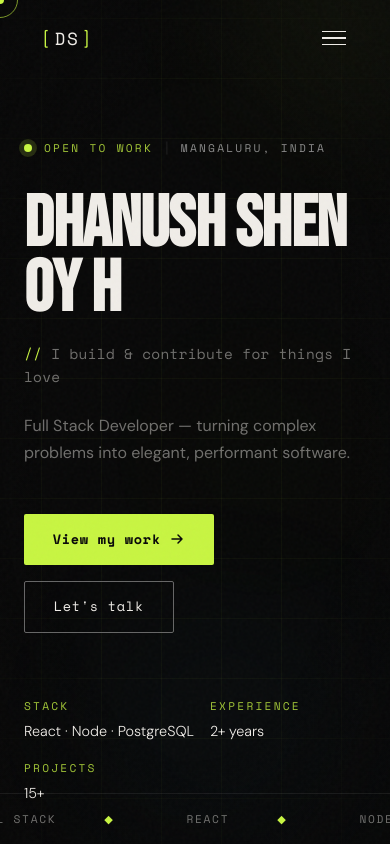
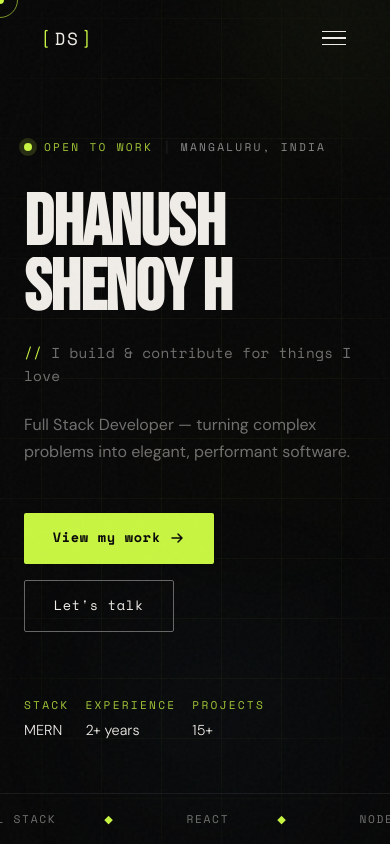
Before and after one commit to abbysallord/dhanush-shenoy-h, a React (Vite) app: page / in a window 390 px wide. Shown: the top 844 px of the page. Built offline with nearby package versions, Linux system fonts and the light colour scheme.

Commit message:
fixed most of the bugs and made it fully responsive

```diff
--- a/src/components/Hero.css
+++ b/src/components/Hero.css
@@ -20,8 +20,8 @@
   position: absolute;
   inset: 0;
   background-image:
-    linear-gradient(rgba(200,245,66,0.04) 1px, transparent 1px),
-    linear-gradient(90deg, rgba(200,245,66,0.04) 1px, transparent 1px);
+    linear-gradient(rgba(200, 245, 66, 0.04) 1px, transparent 1px),
+    linear-gradient(90deg, rgba(200, 245, 66, 0.04) 1px, transparent 1px);
   background-size: 60px 60px;
   mask-image: radial-gradient(ellipse 80% 80% at 50% 50%, black 40%, transparent 100%);
 }
@@ -37,7 +37,7 @@
 .hero-orb-1 {
   width: 500px;
   height: 500px;
-  background: radial-gradient(circle, rgba(200,245,66,0.5) 0%, transparent 70%);
+  background: radial-gradient(circle, rgba(200, 245, 66, 0.5) 0%, transparent 70%);
   top: -100px;
   right: -100px;
   animation-delay: 0s;
@@ -46,7 +46,7 @@
 .hero-orb-2 {
   width: 400px;
   height: 400px;
-  background: radial-gradient(circle, rgba(100,200,255,0.3) 0%, transparent 70%);
+  background: radial-gradient(circle, rgba(100, 200, 255, 0.3) 0%, transparent 70%);
   bottom: -50px;
   left: 10%;
   animation-delay: -3s;
@@ -56,7 +56,7 @@
 .hero-orb-3 {
   width: 300px;
   height: 300px;
-  background: radial-gradient(circle, rgba(200,245,66,0.2) 0%, transparent 70%);
+  background: radial-gradient(circle, rgba(200, 245, 66, 0.2) 0%, transparent 70%);
   top: 40%;
   left: 30%;
   animation-delay: -6s;
@@ -64,14 +64,21 @@
 }
 
 @keyframes float {
-  0%, 100% { transform: translateY(0) scale(1); }
-  50% { transform: translateY(-30px) scale(1.05); }
+
+  0%,
+  100% {
+    transform: translateY(0) scale(1);
+  }
+
+  50% {
+    transform: translateY(-30px) scale(1.05);
+  }
 }
 
 .hero-vignette {
   position: absolute;
   inset: 0;
-  background: radial-gradient(ellipse 100% 100% at 50% 50%, transparent 40%, rgba(8,8,8,0.8) 100%);
+  background: radial-gradient(ellipse 100% 100% at 50% 50%, transparent 40%, rgba(8, 8, 8, 0.8) 100%);
   pointer-events: none;
 }
 
@@ -105,9 +112,17 @@
 }
 
 @keyframes pulse-dot {
-  0% { box-shadow: 0 0 0 0 var(--accent-glow); }
-  70% { box-shadow: 0 0 0 8px transparent; }
-  100% { box-shadow: 0 0 0 0 transparent; }
+  0% {
+    box-shadow: 0 0 0 0 var(--accent-glow);
+  }
+
+  70% {
+    box-shadow: 0 0 0 8px transparent;
+  }
+
+  100% {
+    box-shadow: 0 0 0 0 transparent;
+  }
 }
 
 .hero-divider {
@@ -127,6 +142,10 @@
   letter-spacing: -0.01em;
   margin-bottom: 1.2rem;
   perspective: 600px;
+  /* Lay both name lines side-by-side on desktop */
+  display: flex;
+  flex-wrap: wrap;
+  gap: 0 0.35em;
 }
 
 .split-char {
@@ -188,14 +207,14 @@
   content: '';
   position: absolute;
   inset: 0;
-  background: rgba(0,0,0,0.15);
+  background: rgba(0, 0, 0, 0.15);
   opacity: 0;
   transition: opacity 0.2s;
 }
 
 .btn-primary:hover {
   transform: translateY(-2px);
-  box-shadow: 0 8px 30px rgba(200,245,66,0.35);
+  box-shadow: 0 8px 30px rgba(200, 245, 66, 0.35);
 }
 
 .btn-primary:hover::before {
@@ -271,8 +290,19 @@
 }
 
 @keyframes scroll-grow {
-  0%, 100% { transform: scaleY(0.5); opacity: 0.5; transform-origin: top; }
-  50% { transform: scaleY(1); opacity: 1; transform-origin: top; }
+
+  0%,
+  100% {
+    transform: scaleY(0.5);
+    opacity: 0.5;
+    transform-origin: top;
+  }
+
+  50% {
+    transform: scaleY(1);
+    opacity: 1;
+    transform-origin: top;
+  }
 }
 
 /* Marquee */
@@ -309,13 +339,49 @@
 }
 
 @keyframes marquee {
-  from { transform: translateX(0); }
-  to { transform: translateX(-50%); }
+  from {
+    transform: translateX(0);
+  }
+
+  to {
+    transform: translateX(-50%);
+  }
 }
 
 @media (max-width: 768px) {
-  .hero-meta { flex-wrap: wrap; gap: 1rem; }
-  .meta-sep { display: none; }
-  .hero-scroll-indicator { display: none; }
-  .hero-orb-1 { width: 300px; height: 300px; }
+
+  /* Stack name lines vertically on mobile */
+  .hero-title {
+    flex-direction: column;
+    gap: 0;
+  }
+
+  .hero-meta {
+    flex-wrap: wrap;
+    gap: 1rem;
+  }
+
+  .meta-sep {
+    display: none;
+  }
+
+  .hero-scroll-indicator {
+    display: none;
+  }
+
+  .hero-orb-1 {
+    width: 300px;
+    height: 300px;
+  }
+
+  /*
+   * The marquee is position:absolute at bottom:0.
+   * Adding padding-bottom to .hero (the flex container) shrinks the
+   * space available to flex children, pushing the centered content
+   * above the marquee. 4rem covers the marquee's ~2.5rem height
+   * with comfortable breathing room.
+   */
+  .hero {
+    padding-bottom: 4rem;
+  }
 }
--- a/src/components/Hero.jsx
+++ b/src/components/Hero.jsx
@@ -4,7 +4,8 @@ import gsap from 'gsap';
 import './Hero.css';
 
 // ── CONFIG — replace with your own info ──────────────────────────
-const NAME = 'Dhanush Shenoy H';
+const NAME_FIRST = 'Dhanush';
+const NAME_LAST = 'Shenoy H';
 const TAGLINE = 'I build & contribute for things I love';
 const SUBTITLE = "Full Stack Developer — turning complex problems into elegant, performant software.";
 const LOCATION = 'Mangaluru, India';
@@ -95,7 +96,10 @@ export default function Hero() {
 
         <h1 className="hero-title">
           <div className="title-line overflow-hidden">
-            <SplitText text={NAME} className="title-name" delay={0} />
+            <SplitText text={NAME_FIRST} className="title-name" delay={0} />
+          </div>
+          <div className="title-line overflow-hidden">
+            <SplitText text={NAME_LAST} className="title-name" delay={0.21} />
           </div>
         </h1>
 
@@ -119,7 +123,7 @@ export default function Hero() {
           >
             View my work
             <svg width="16" height="16" viewBox="0 0 16 16" fill="none">
-              <path d="M3 8h10M9 4l4 4-4 4" stroke="currentColor" strokeWidth="1.5" strokeLinecap="round" strokeLinejoin="round"/>
+              <path d="M3 8h10M9 4l4 4-4 4" stroke="currentColor" strokeWidth="1.5" strokeLinecap="round" strokeLinejoin="round" />
             </svg>
           </a>
           <a
@@ -138,7 +142,7 @@ export default function Hero() {
         <div className="hero-meta">
           <div className="meta-item">
             <span className="label">Stack</span>
-            <span className="meta-val">React · Node · PostgreSQL</span>
+            <span className="meta-val">MERN</span>
           </div>
           <div className="meta-sep" />
           <div className="meta-item">
--- a/src/components/Projects.jsx
+++ b/src/components/Projects.jsx
@@ -17,7 +17,7 @@ const PROJECTS = [
     tags: ['AI', 'OpenAI', 'Hackathon', 'AgroNova'],
     github: 'https://github.com/abbysallord/AgroNova',
     live: 'https://drive.google.com/file/d/1Jg11Uuvwnr3qBWS0zRIpZAjBx3RkNLIn/view?usp=sharing',
-    featured: true,
+    featured: false,
     hackathon: true,
     year: '2026',
     accent: '#c8f542',
```
